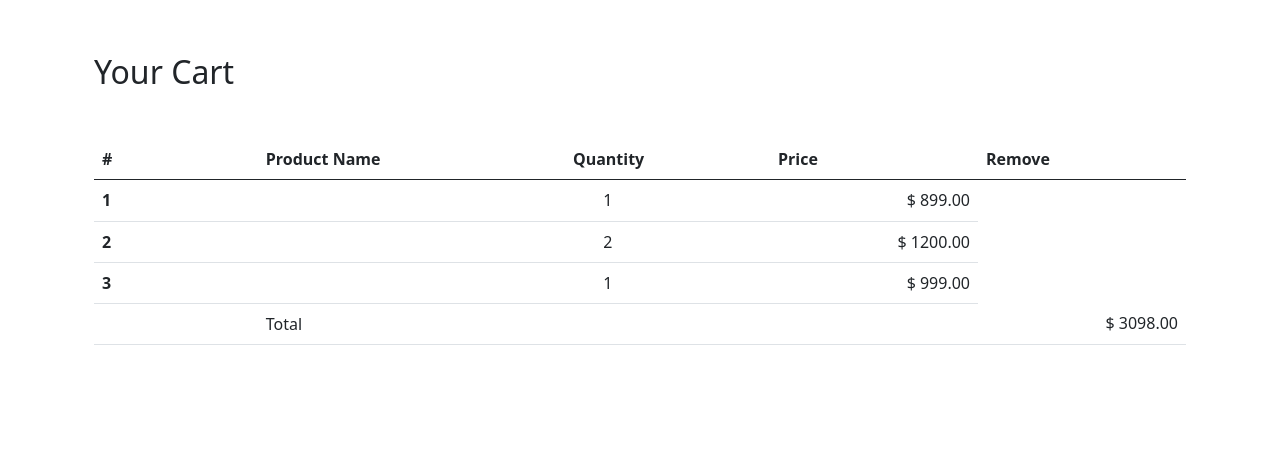
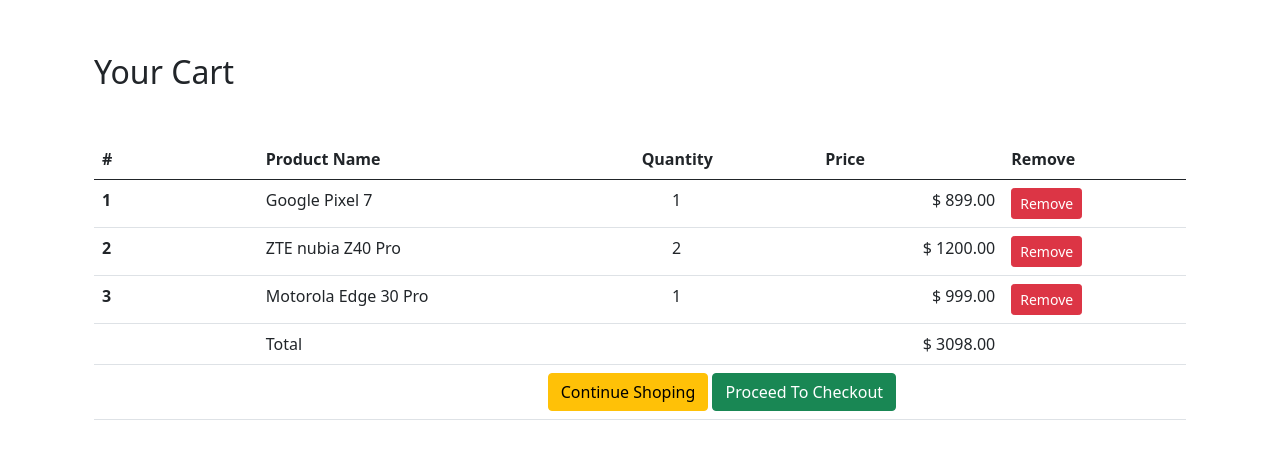
Before and after one commit to engnraminul/Aminul-EShop, a Django app: page /Shop/cart/ in a window 1280 px wide. Shown: the part 56-515 px from the top of the page. Run offline with Django 4.2, Linux system fonts and the light colour scheme; a user stored in the database is signed in; data comes from the database, SQL or seed files in the repository; both versions use the stored data as it was after the commit; some libraries are stand-ins or nearby versions.

Commit message:
Cart.html template update

```diff
--- a/templates/order/cart.html
+++ b/templates/order/cart.html
@@ -20,19 +20,29 @@
       {% for cart in carts %}
         <tr>
           <th scope="row">{{ forloop.counter }}</th>
-          <td>{{cart.item.name}}</td>
+          <td>{{cart.item.Product_name}}</td>
           <td>
             <a href="#" class="mr-2"><span class="badge badge-light"><i class="fas fa-minus"></i></span></a>
             {{ cart.quantity }}
             <a href="#" class="mr-2"><span class="badge badge-light"><i class="fas fa-plus"></i></span></a>
           </td>
           <td align="right">$ {{cart.get_total}} </td>
+          <td><a href="#" class="btn btn-danger btn-sm">Remove</a></td>
         </tr>
       {% endfor %}
       <tr>
         <th scope="row"></th>
-        <td colspan="3">Total</td>
+        <td colspan="2">Total</td>
         <td align="right">$ {{ order.get_totals | floatformat:2 }}</td>
+        <td></td>
+      </tr>
+
+      <tr>
+        <th scope="row"></th>
+        <td colspan="5" class="text-center">
+          <a href="{% url 'Shop:home' %}" class="btn btn-warning mr-4">Continue Shoping</a>
+          <a href="#" class="btn btn-success mr-4">Proceed To Checkout</a>
+        </td>
       </tr>
     </tbody>
   </table>
```
Also changed, not shown: db.sqlite3.
